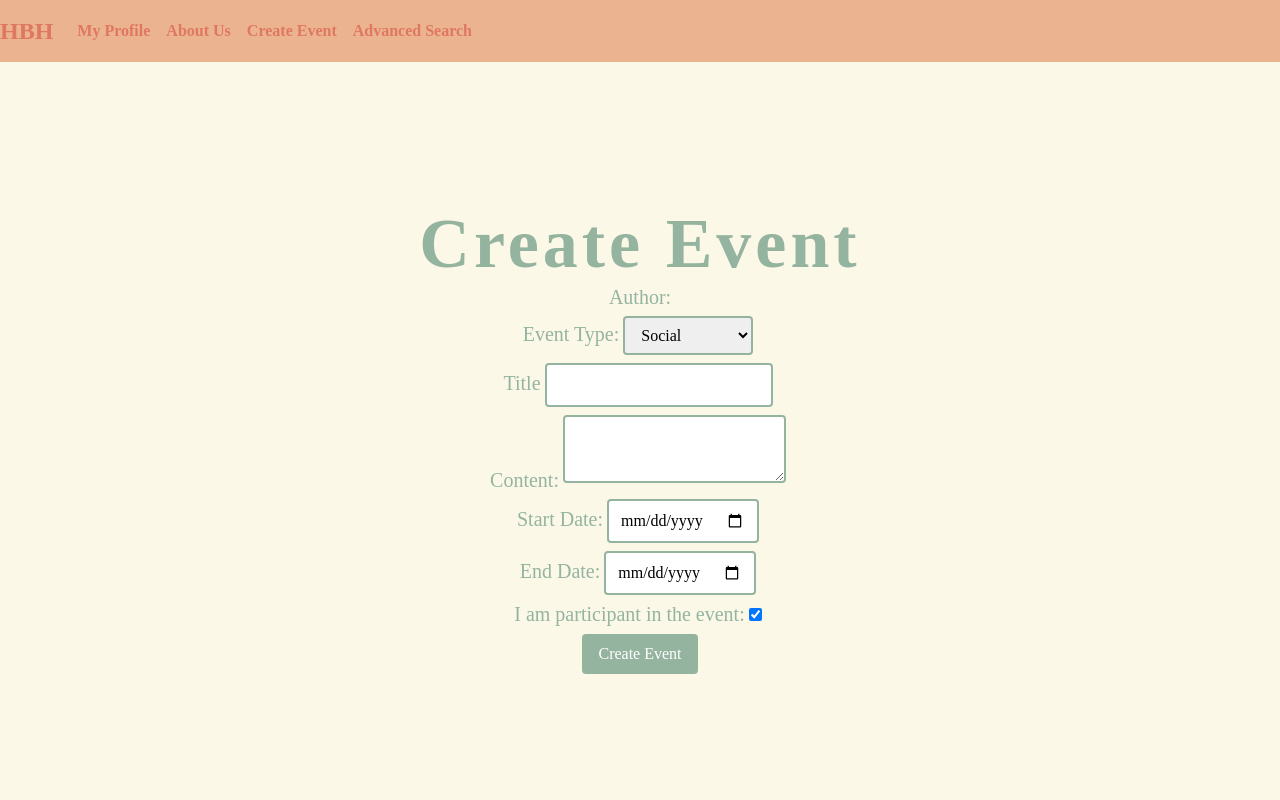
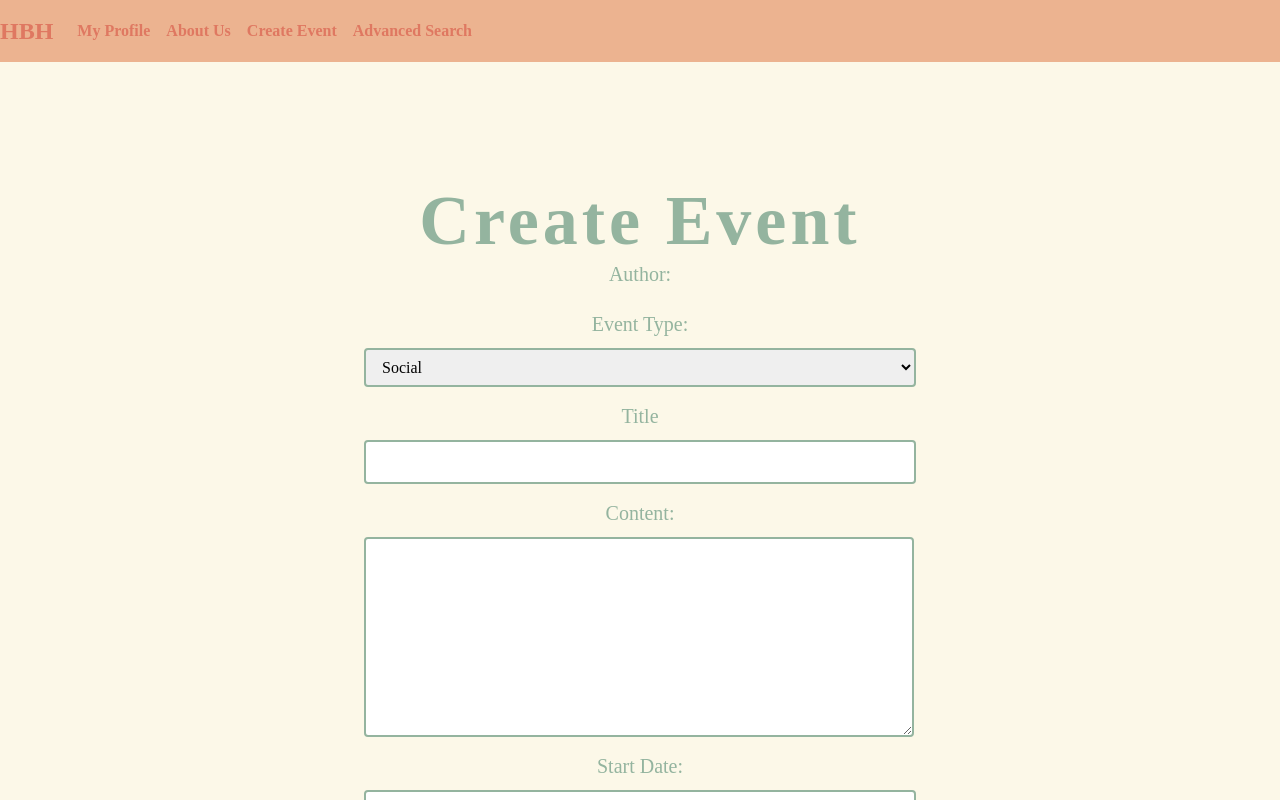
Before and after one commit to hilaezra/handbyhandpro, a React (Vite) app in the folder handbyhand.client/: page /createevent in a window 1280 px wide. Shown: the top 800 px of the page. Built offline with nearby package versions, Linux system fonts and the light colour scheme.

Commit message:
try to fix layout first solution

```diff
--- a/handbyhand.client/src/components/CreateEventPage/CreateEventPage.css
+++ b/handbyhand.client/src/components/CreateEventPage/CreateEventPage.css
@@ -1,4 +1,20 @@
-#create-event-title {
+.createevent-container {
+    display: flex;
+    justify-content: center;
+    align-items: center;
+    height: 100vh;
+}
+
+.createevent-form {
+    margin-top: 360px;
+    display: flex;
+    flex-direction: column;
+    width: 600px;
+    padding: 20px;
+    border: none;
+}
+
+.createevent-form h1 {
     font-size: 70px;
     color: #94B49F;
     font-weight: bolder;
@@ -6,12 +22,39 @@
     letter-spacing: 4px;
     text-align: center;
     margin-bottom: 20px;
-    margin-top: 80px; /* set to the height of your navbar */
+    margin-top: 80px;
+    /* set to the height of your navbar */
     left: 0;
     width: 100%;
-    height: 60px; /* adjust as needed */
+    height: 60px;
+    /* adjust as needed */
     justify-content: center;
     align-items: center;
+}
+
+.form-group {
+    display: flex;
+    flex-direction: column;
+    margin-bottom: 10px;
+}
+
+.form-group label {
+    margin-bottom: 5px;
+}
+
+.form-group input {
+
+    padding: 8px 12px;
+    font-size: 16px;
+    border: 2px solid #ccc;
+    border-radius: 4px;
+    border-color: #94B49F;
+    margin: 4px;
+}
+
+.form-group input:focus {
+    border-color: #94b49fab;
+    outline: none;
 }
 
 .btn {
@@ -29,18 +72,7 @@
     cursor: pointer;
 }
 
-.text-field {
-    box-sizing: border-box;
-    /* width: 100%; */
-    padding: 8px 12px;
-    font-size: 16px;
-    border: 2px solid #ccc;
-    border-radius: 4px;
-    border-color: #94B49F;
-    margin: 4px;
+.content {
+    width: 550px;
+    height: 200px;
 }
-
-.text-field:focus {
-    border-color: #94b49fab;
-    outline: none;
-}
--- a/handbyhand.client/src/components/CreateEventPage/CreateEventPage.jsx
+++ b/handbyhand.client/src/components/CreateEventPage/CreateEventPage.jsx
@@ -61,16 +61,18 @@ const CreateEventPage = () => {
   };
 
   return (
-    <div>
+    <div className="createevent-container">
 
+      <div className="createevent-form">
         <h1 id="create-event-title">Create Event</h1>
 
-      <div className="author">
+        <form>
+          <div className="author form-group">
             <label className="textfield-lab" htmlFor="author">Author: </label>
             <label className="login-lab" htmlFor="author">{getConectedUser}</label>
           </div>
 
-      <div className="event-type">
+          <div className="event-type form-group">
             <label className="textfield-lab" htmlFor="event-type">Event Type: </label>
             <select className="text-field" value={eventType} onChange={handleOptionChange}>
               <option value="option1">Social</option>
@@ -79,35 +81,34 @@ const CreateEventPage = () => {
             </select>
           </div>
 
-      <div className="event-title">
+          <div className="event-title form-group">
             <label className="textfield-lab" htmlFor="event-title">Title </label>
             <input className="text-field" value={eventTitle} onChange={handleEventTitleChange} />
           </div>
 
-      <div className="event-content">
+          <div className="event-content form-group">
             <label className="textfield-lab" htmlFor="facebookuser">Content: </label>
-        <textarea className="text-field" value={content} onChange={handleContentChange} />
+            <textarea className="text-field content" value={content} onChange={handleContentChange} />
           </div>
 
-      <div className="start-date">
+          <div className="start-date form-group">
             <label className="textfield-lab" htmlFor="start-date">Start Date: </label>
             <input className="text-field" type="date" value={startDate} onChange={handleStartDateChange} />
           </div>
 
-      <div className="end-date">
+          <div className="end-date form-group">
             <label className="textfield-lab" htmlFor="start-date">End Date: </label>
             <input className="text-field" type="date" value={endDate} onChange={handleEndDateChange} />
           </div>
 
-      <div className="participants">
+          <div className="participants form-group">
             <label className="textfield-lab" htmlFor="password">I am participant in the event:</label>
             <input className="text-field" type="checkbox" checked={AuthorIsParticipant} onChange={handleCheckboxChange} />
           </div>
 
-      <div>
           <button class="btn create-event-btn " onClick={handleCreateEventClicked}>Create Event</button>
+        </form>
       </div>
-
     </div>
   )
 }
--- a/handbyhand.client/src/components/HomePage/HomePage.jsx
+++ b/handbyhand.client/src/components/HomePage/HomePage.jsx
@@ -9,10 +9,10 @@ const HomePage = () => {
   return (
     <div class="wrapper">
 
-      <div id="notification-position" className="notification ">
+      {/* <div id="notification-position" className="notification ">
         <h5>notification:</h5>
         <p> invite friends to become one of our family members</p>
-      </div>
+      </div> */}
 
       <div class="home-page-tabs">
         <HomePageTabs />
```
Lines whose indentation alone changed are shown as unchanged.
